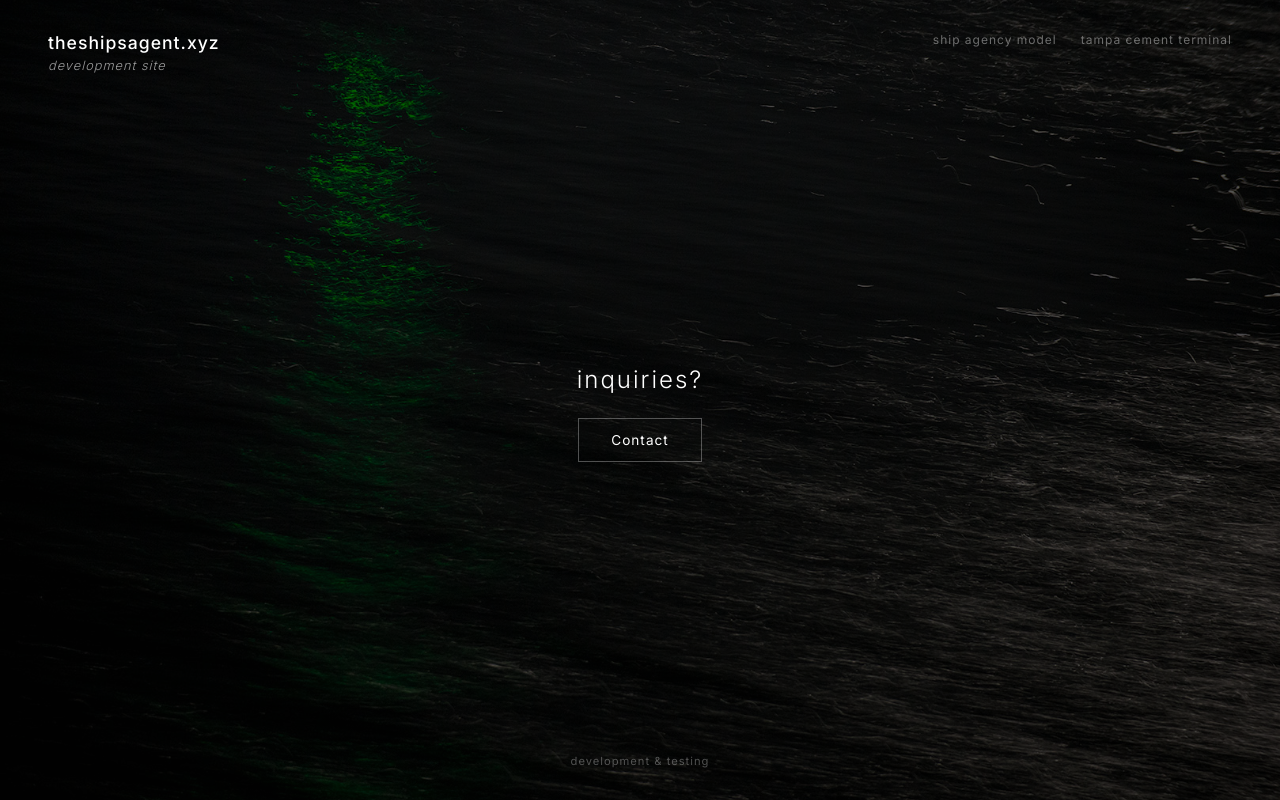
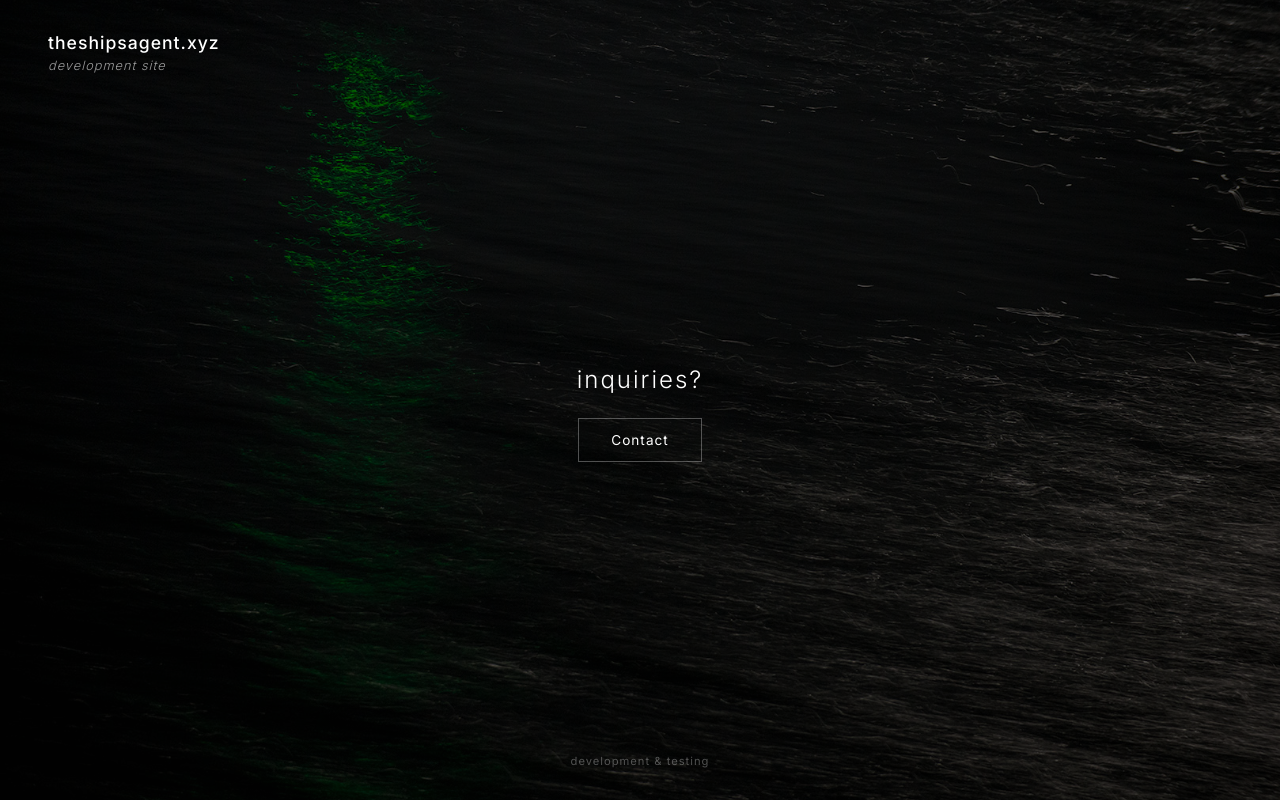
Before and after one commit to theshipsagent/theshipsagent-xyz, a plain HTML site: page index.html in a window 1280 px wide. Drawn offline with Linux system fonts and the light colour scheme.

Commit message:
Remove ship agency model and tampa cement pages - keep clean landing page placeholder

```diff
--- a/index.html
+++ b/index.html
@@ -161,10 +161,6 @@
                 <div class="brand-url">theshipsagent.xyz</div>
                 <div class="brand-tagline">development site</div>
             </div>
-            <div style="display: flex; gap: 1.5rem;">
-                <a href="/ship_agency_model/" class="test-link">ship agency model</a>
-                <a href="/tampa_cement/" class="test-link">tampa cement terminal</a>
-            </div>
         </header>
 
         <main>
@@ -178,5 +174,7 @@
             <p>development & testing</p>
         </footer>
     </div>
+
+    <!-- Cloudflare Web Analytics --><script defer src='https://static.cloudflareinsights.com/beacon.min.js' data-cf-beacon='{"token": "6e2c2505d1ab45428654ef9a2eb58c7c"}'></script><!-- End Cloudflare Web Analytics -->
 </body>
 </html>
```
